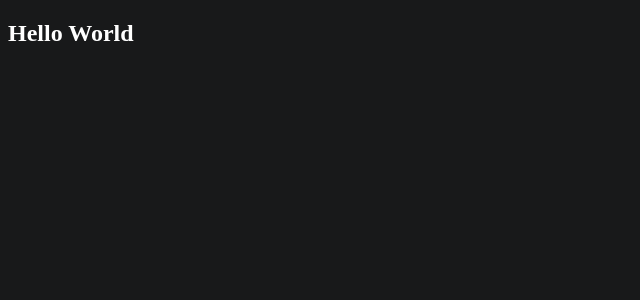
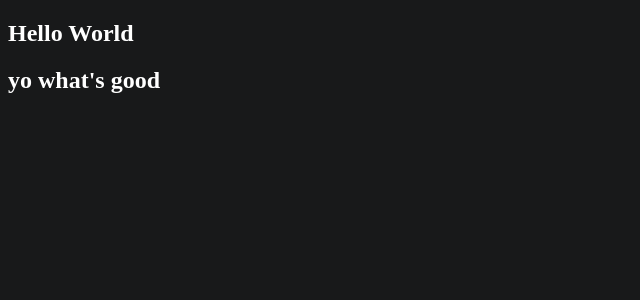
Before and after one commit to rubydevco/rubydev-tempsite, a React (Create React App) app: page / in a window 1280 px wide. Shown: the top 300 px of the page, without its empty margins (0-640 px from the left). Built offline with nearby package versions, Linux system fonts and the light colour scheme.

Commit message:
trying to fix the error

```diff
--- a/package.json
+++ b/package.json
@@ -1,5 +1,5 @@
 {
-  "name": "onyx-online-react",
+  "name": "onyx_online_react",
   "version": "0.1.0",
   "private": true,
   "dependencies": {
--- a/src/App.js
+++ b/src/App.js
@@ -1,9 +1,11 @@
+import Menu from './components/Menu';
 import './App.css';
 
 function App() {
   return (
     <div className='App'>
       <h2>Hello World</h2>
+      <Menu />
     </div>
   );
 }
--- /dev/null
+++ b/src/components/Menu.js
@@ -0,0 +1,9 @@
+const Menu = () => {
+  return (
+    <div>
+      <h2>yo what's good</h2>
+    </div>
+  );
+};
+
+export default Menu;
```
